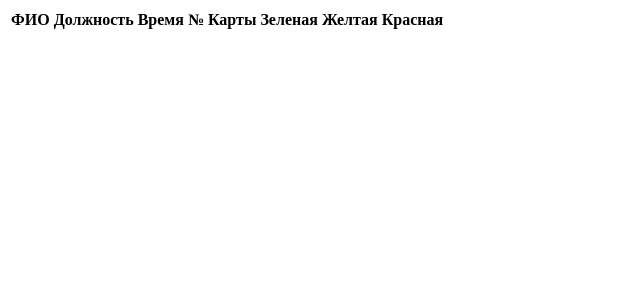
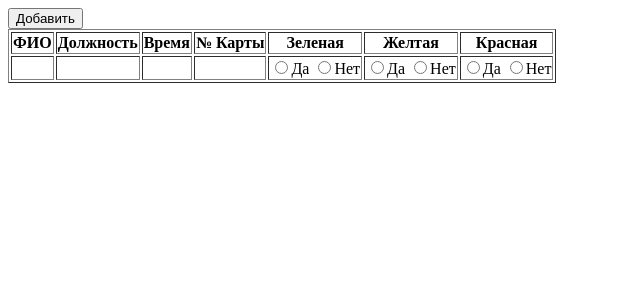
Before and after one commit to tashenka/shaker, a PHP site: page /add-user.php in a window 1280 px wide. Shown: the top 300 px of the page, without its empty margins (0-640 px from the left). Run offline with PHP 8.4, Linux system fonts and the light colour scheme; data that the repository does not hold is empty.

Commit message:
Update add-user.php

```diff
--- a/add-user.php
+++ b/add-user.php
@@ -2,7 +2,7 @@
 
 <form action="add-u.php" method="get">
 
-<table class="table">
+<table class="table" border="1">
   <thead>
     <tr>
       <th>ФИО</th>
@@ -15,26 +15,26 @@
     </tr>
   <thead>
   <tbody>
-<?php while ($row = mysql_fetch_assoc($users)): ?>
+
    <tr>
   <td><?php echo $row['name']; ?></td>
 	<td><?php echo $row['position']; ?></td>
 	<td><?php echo $row['time']; ?></td>
 	<td><?php echo $row['card_id']; ?></td>
-	<td><input type="radio" name="access" value="y1">Да
-		<input type="radio" name="access" value="n1">Нет
+	<td><input type="radio" name="access1" value="y1">Да
+	    <input type="radio" name="access1" value="n1">Нет
 	</td>
-	<td><input type="radio" name="access" value="y2">Да
-		<input type="radio" name="access" value="n2">Нет
+	<td><input type="radio" name="access2" value="y2">Да
+	    <input type="radio" name="access2" value="n2">Нет
 	</td>
-	<td><input type="radio" name="access" value="y3">Да
-		<input type="radio" name="access" value="n3">Нет
+	<td><input type="radio" name="access3" value="y3">Да
+	    <input type="radio" name="access3" value="n3">Нет
 	</td>
    </tr>
 
-<?php endwhile ?>
+
 </tbody>
-
+<input type="submit" name="button" value="Добавить" />
 </form>
 
 </html>
```
